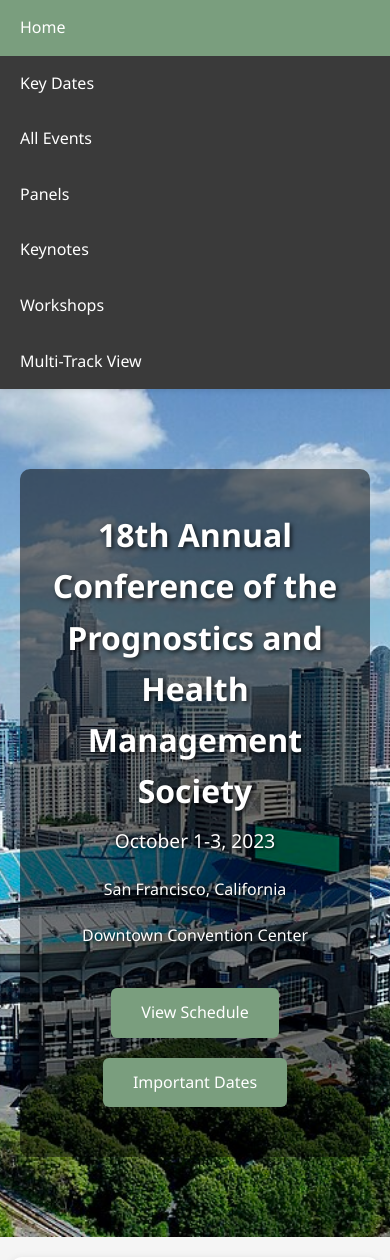
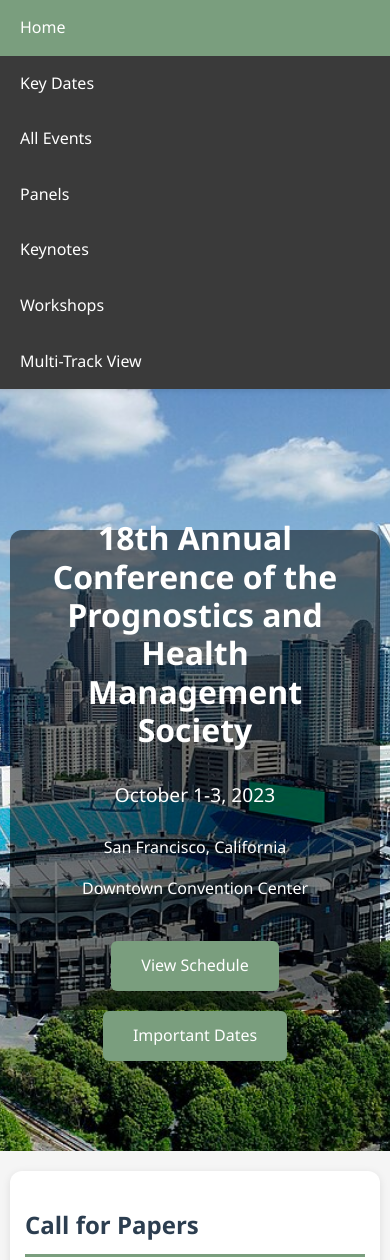
Before and after one commit to indranilrc/conference-demo, a website: page index.html in a window 390 px wide. Shown: the top 1260 px of the page. Drawn offline with Linux system fonts and the light colour scheme.

Commit message:
Update hero section with Charlotte skyline image
- Add semi-transparent dark overlay (50% opacity) over hero background
- Position overlay as centered box matching content card width (1000px max)
- Update spacing between hero elements for better visual hierarchy
- Add responsive padding to prevent text overflow
- Include Playwright tests for visual regression testing
- Update .gitignore for Node.js dependencies and test files

```diff
--- a/style.css
+++ b/style.css
@@ -48,48 +48,58 @@
 
 /* Homepage Styles */
 .hero {
-    background: linear-gradient(135deg, #8aae8f 0%, #6b8e6f 100%);
+    background: url('images/Uptown_Charlotte_2018.jpg') center/cover no-repeat;
     color: white;
     text-align: center;
     padding: 80px 20px;
+    position: relative;
+    display: flex;
+    flex-direction: column;
+    justify-content: center;
+    align-items: center;
+    min-height: 600px;
 }
 
-.hero-with-image {
-    background-image: url('images/Uptown_Charlotte_2018.jpg');
-    background-size: cover;
-    background-position: center;
-    background-repeat: no-repeat;
-    min-height: 500px;
-    display: flex;
-    align-items: center;
-    justify-content: center;
-    position: relative;
+.hero::before {
+    content: '';
+    position: absolute;
+    top: 50%;
+    left: 50%;
+    transform: translate(-50%, -50%);
+    background: rgba(0, 0, 0, 0.5);
+    max-width: 1000px;
+    width: calc(100% - 40px);
+    height: auto;
+    min-height: 550px;
+    border-radius: 12px;
+    z-index: 1;
 }
 
-.hero-overlay {
-    background: rgba(0, 0, 0, 0.5);
-    padding: 60px 40px;
-    border-radius: 10px;
+.hero > * {
+    position: relative;
+    z-index: 2;
     max-width: 900px;
-    width: 90%;
+    padding: 0 20px;
 }
 
 .hero h1 {
     font-size: 3rem;
-    margin: 0 0 10px 0;
-    text-shadow: 2px 2px 4px rgba(0, 0, 0, 0.7);
+    margin: 0 0 30px 0;
+    line-height: 1.2;
 }
 
 .hero .subtitle {
     font-size: 1.5rem;
-    margin: 10px 0;
-    text-shadow: 1px 1px 3px rgba(0, 0, 0, 0.7);
+    margin: 0 0 25px 0;
 }
 
 .hero .details {
     font-size: 1.2rem;
-    margin-top: 20px;
-    text-shadow: 1px 1px 3px rgba(0, 0, 0, 0.7);
+    margin: 0 0 15px 0;
+}
+
+.hero > div {
+    margin-top: 50px !important;
 }
 
 .section {
@@ -294,6 +304,21 @@
 }
 
 @media screen and (max-width: 768px) {
+    .hero {
+        min-height: 550px;
+        padding: 80px 20px;
+    }
+
+    .hero::before {
+        width: calc(100% - 20px);
+        min-height: 480px;
+    }
+
+    .hero > * {
+        max-width: 100%;
+        padding: 0 15px;
+    }
+
     .hero h1 {
         font-size: 2rem;
     }
@@ -304,14 +329,6 @@
 
     .hero .details {
         font-size: 1rem;
-    }
-
-    .hero-with-image {
-        min-height: 400px;
-    }
-
-    .hero-overlay {
-        padding: 40px 20px;
     }
 
     .nav-menu {
```
Also changed, not shown: package.json (added, +19 -0 lines), 1 other file.
